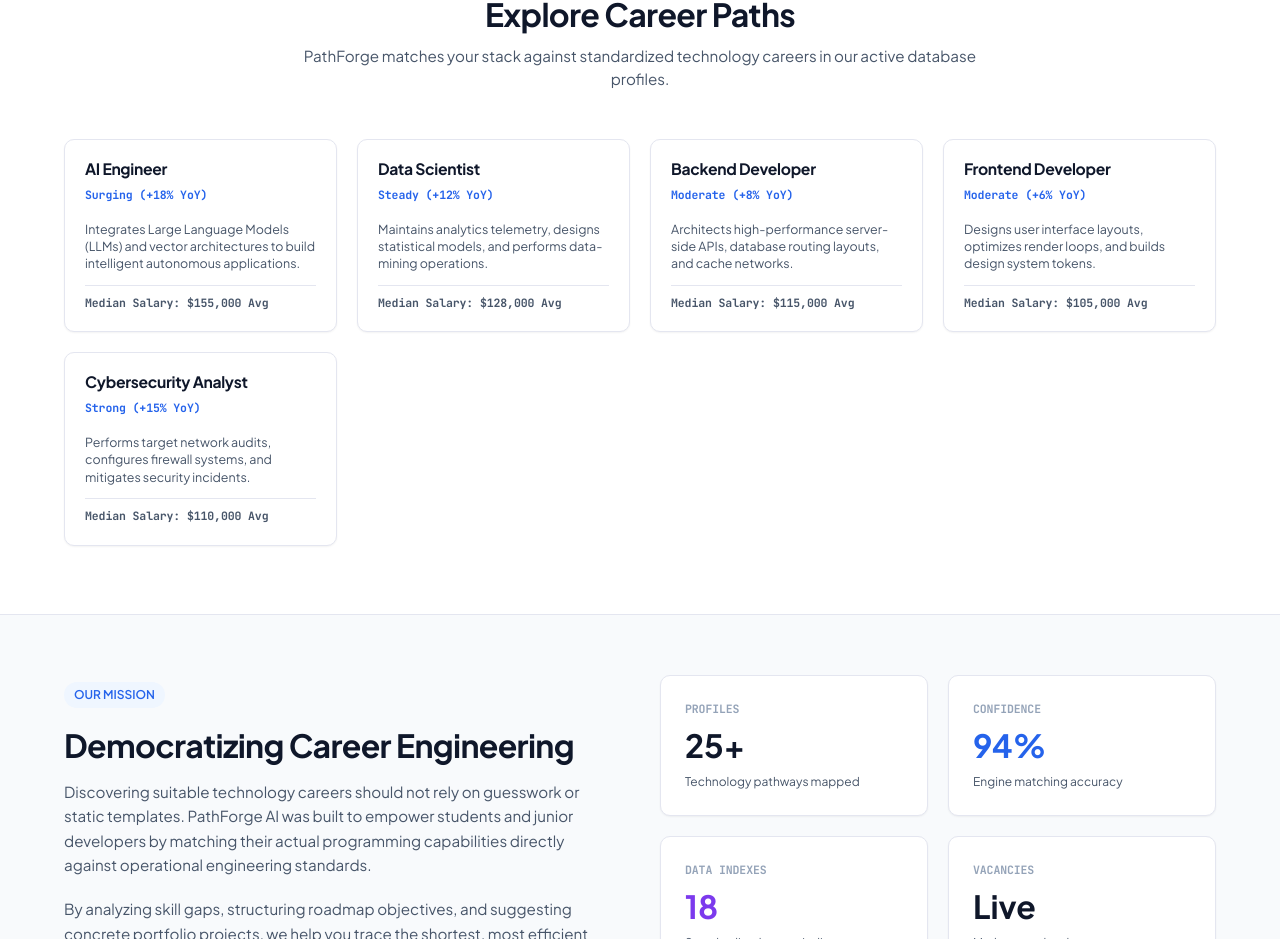
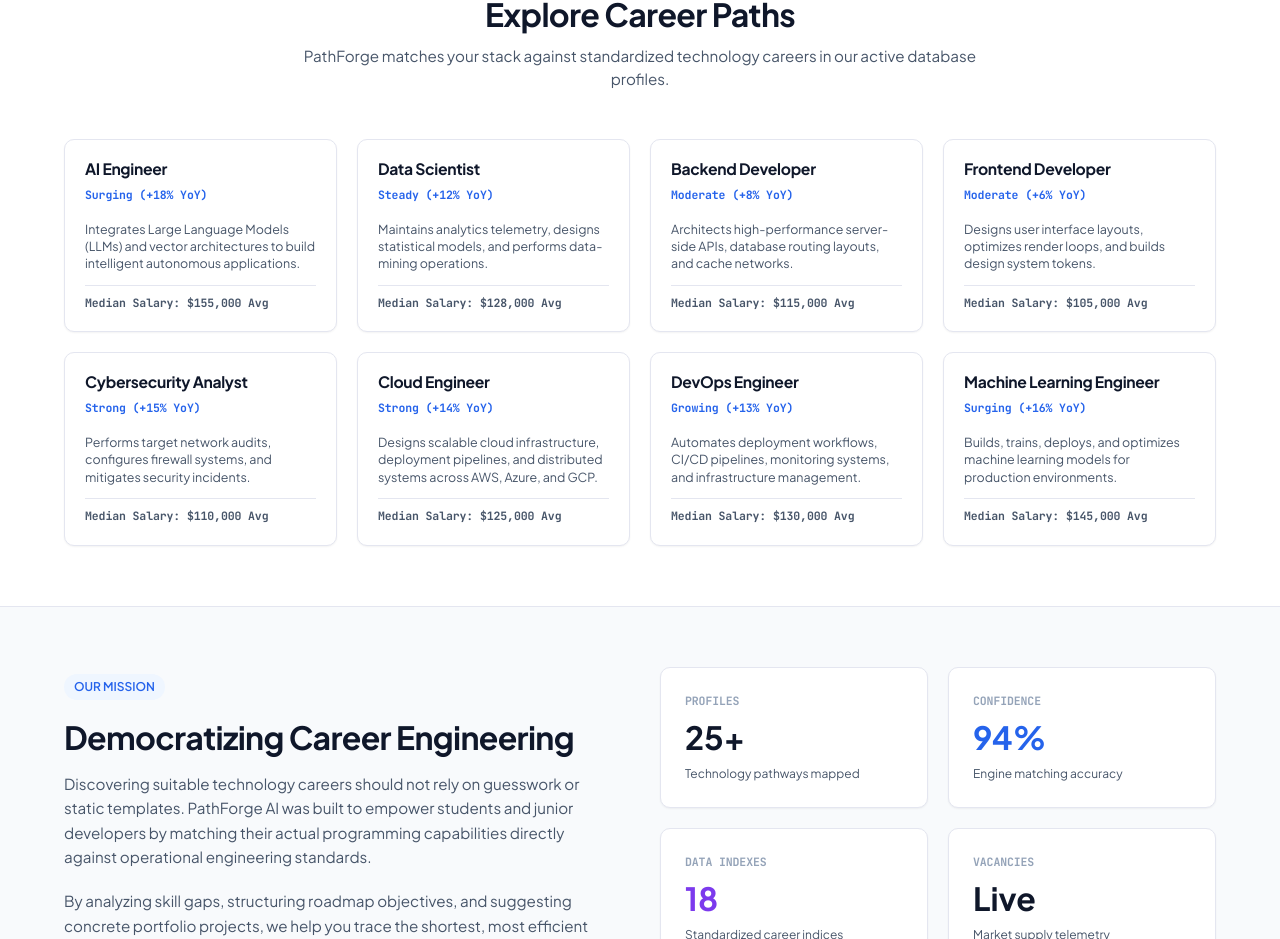
Before and after one commit to Sudiksha-Bharat-Singh/PathForge-AI, a React (Vite) app in the folder frontend/: page / in a window 1280 px wide. Shown: the part 2042-2981 px from the top of the page. Built offline with nearby package versions, Linux system fonts and the light colour scheme; a web font is replaced by a local one.

Commit message:
feat: implement LandingSections component and foundational styles to display platform capabilities and career pathways

```diff
--- a/frontend/src/components/LandingSections.jsx
+++ b/frontend/src/components/LandingSections.jsx
@@ -153,6 +153,24 @@
       salary: "$110,000 Avg",
       demand: "Strong (+15% YoY)",
       desc: "Performs target network audits, configures firewall systems, and mitigates security incidents."
+    },
+    {
+      role: "Cloud Engineer",
+      salary: "$125,000 Avg",
+      demand: "Strong (+14% YoY)",
+      desc: "Designs scalable cloud infrastructure, deployment pipelines, and distributed systems across AWS, Azure, and GCP."
+    },
+    {
+      role: "DevOps Engineer",
+      salary: "$130,000 Avg",
+      demand: "Growing (+13% YoY)",
+      desc: "Automates deployment workflows, CI/CD pipelines, monitoring systems, and infrastructure management."
+    },
+    {
+      role: "Machine Learning Engineer",
+      salary: "$145,000 Avg",
+      demand: "Surging (+16% YoY)",
+      desc: "Builds, trains, deploys, and optimizes machine learning models for production environments."
     }
   ];
 
@@ -167,7 +185,7 @@
           </p>
         </div>
 
-        <div className="alt-matches-slider" style={{ overflowX: 'unset', display: 'grid', gridTemplateColumns: 'repeat(auto-fill, minmax(220px, 1fr))', gap: '20px' }}>
+        <div className="careers-grid">
           {careers.map((c, idx) => (
             <div key={idx} className="alt-match-item-card" style={{ cursor: 'default', minWidth: 'auto', padding: '20px' }}>
               <div className="alt-match-item-header" style={{ display: 'block', marginBottom: '8px' }}>
--- a/frontend/src/index.css
+++ b/frontend/src/index.css
@@ -2108,3 +2108,22 @@
     margin: 12px 0;
   }
 }
+
+/* Careers section grid */
+.careers-grid {
+  display: grid;
+  grid-template-columns: repeat(4, 1fr);
+  gap: 20px;
+}
+
+@media (max-width: 1024px) {
+  .careers-grid {
+    grid-template-columns: repeat(2, 1fr);
+  }
+}
+
+@media (max-width: 640px) {
+  .careers-grid {
+    grid-template-columns: 1fr;
+  }
+}
```
